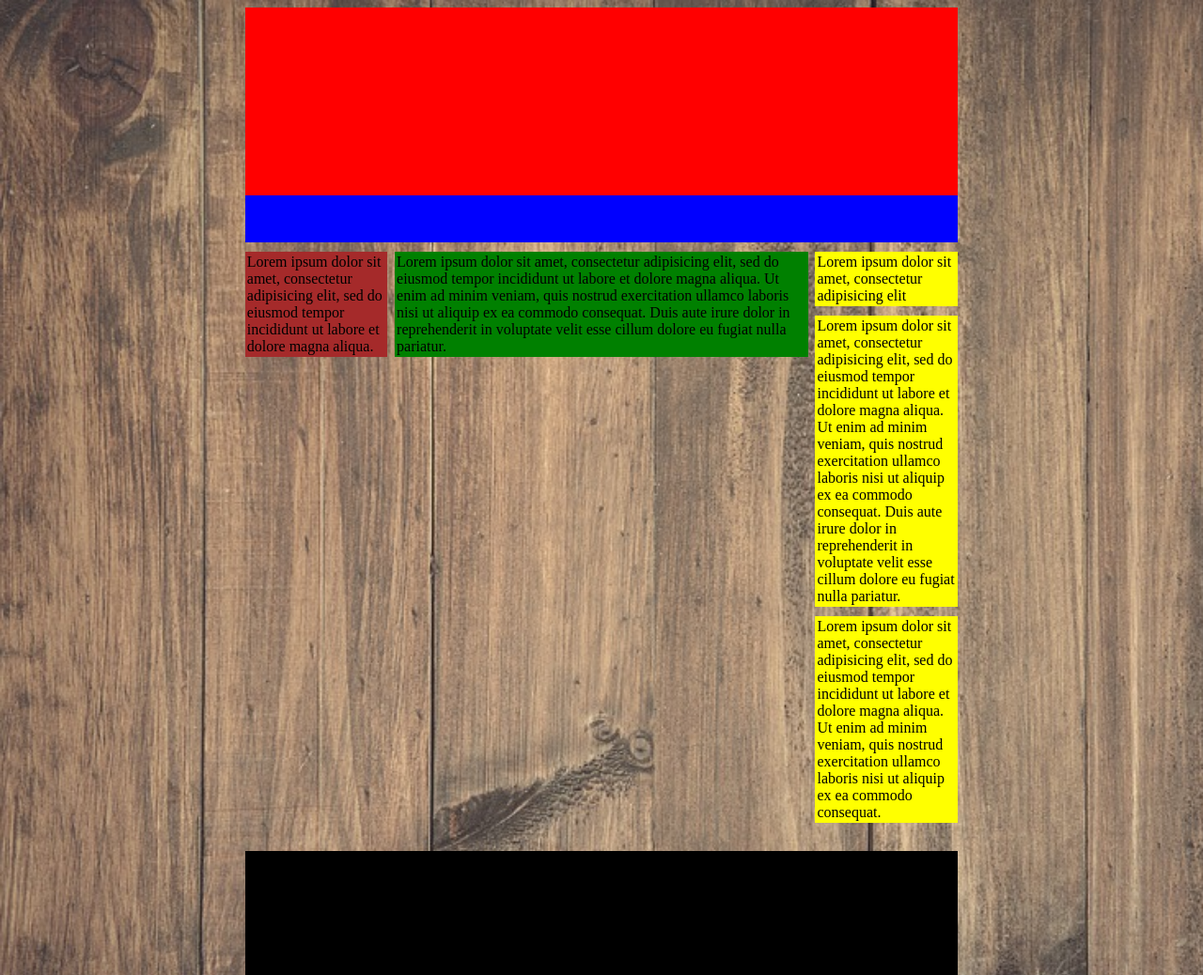
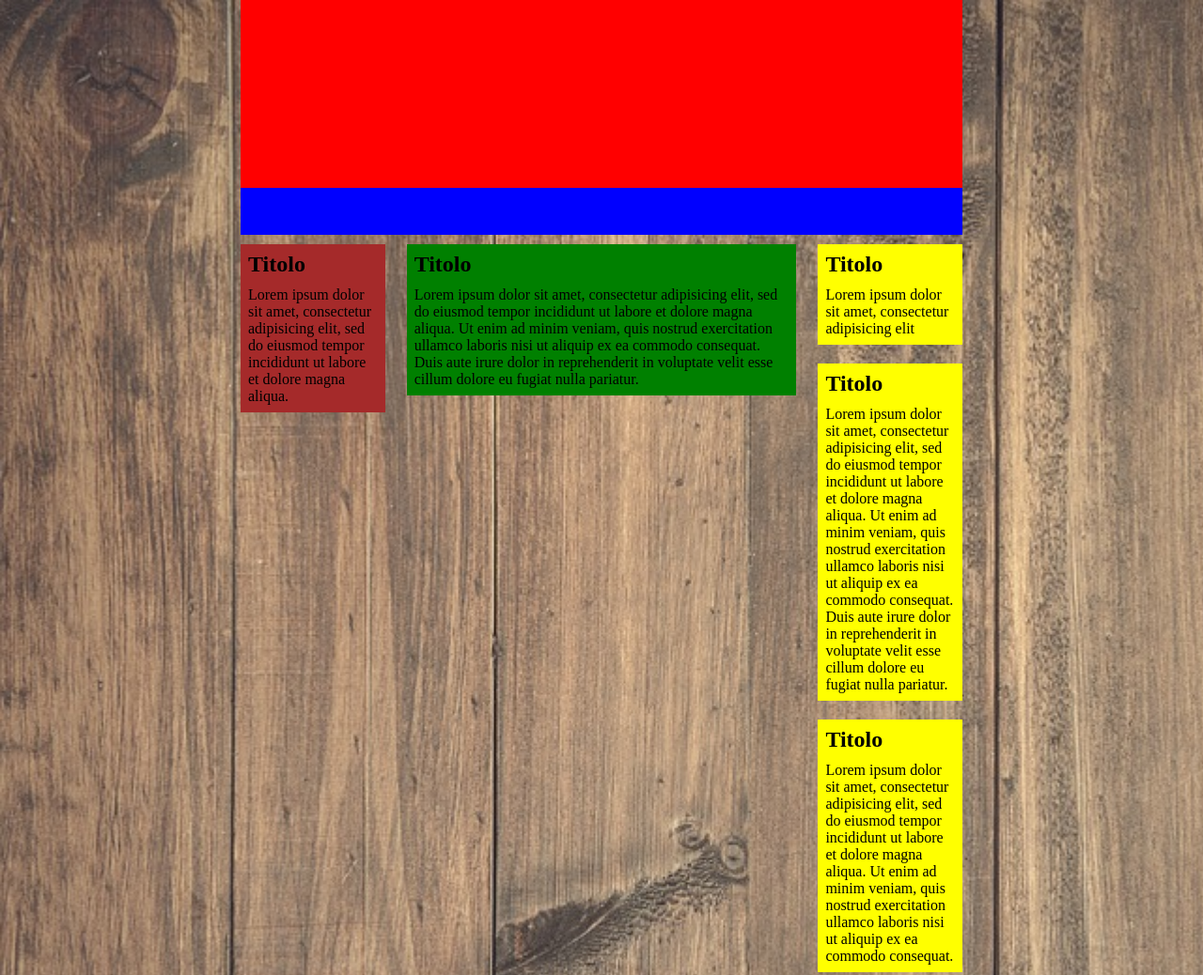
Before and after one commit to filipposchianchi/htmlcss-struttura-wp, a plain HTML site: page index.html in a window 1280 px wide. Shown: the top 1038 px of the page at 94% size. Drawn offline with Linux system fonts and the light colour scheme.

Commit message:
modificati margini colonne

```diff
--- a/assets/css/style.css
+++ b/assets/css/style.css
@@ -4,6 +4,7 @@ body {
 }
 
 *{
+  margin: 0;
   border: 0;
   padding: 0;
   box-sizing: border-box;
@@ -34,20 +35,23 @@ main:after {
   clear: both;
 }
 
+h2 {
+  margin-bottom: 10px;
+}
 .primacolonna {
   float: left;
   width: 20%;
   background-color: brown;
-  padding: 2px;
+  padding: 8px;
 }
 
 .secondacolonna {
   float: left;
-  width: 58%;
+  width: 54%;
   background-color: green;
-  margin-right: 1%;
-  margin-left: 1%;
-  padding: 2px;
+  margin-right: 3%;
+  margin-left: 3%;
+  padding: 8px;
 }
 
 .terzacolonna{
@@ -57,8 +61,8 @@ main:after {
 
 .terzacolonna div {
   background-color: yellow;
-  margin-bottom: 10px;
-  padding: 2px;
+  margin-bottom: 20px;
+  padding: 8px;
 }
 
 .footer {
--- a/index.html
+++ b/index.html
@@ -23,22 +23,27 @@
 
       <!--blocco prima colonna -->
         <div class="primacolonna">
+          <h2>Titolo</h2>
           Lorem ipsum dolor sit amet, consectetur adipisicing elit, sed do eiusmod tempor incididunt ut labore et dolore magna aliqua.
         </div>
 
       <!--blocco seconda colonna -->
         <div class="secondacolonna">
+          <h2>Titolo</h2>
           Lorem ipsum dolor sit amet, consectetur adipisicing elit, sed do eiusmod tempor incididunt ut labore et dolore magna aliqua. Ut enim ad minim veniam, quis nostrud exercitation ullamco laboris nisi ut aliquip ex ea commodo consequat. Duis aute irure dolor in reprehenderit in voluptate velit esse cillum dolore eu fugiat nulla pariatur.
         </div>
       <!--blocco terza colonna -->
         <div class="terzacolonna">
           <div>
+            <h2>Titolo</h2>
             Lorem ipsum dolor sit amet, consectetur adipisicing elit
           </div>
           <div>
+            <h2>Titolo</h2>
             Lorem ipsum dolor sit amet, consectetur adipisicing elit, sed do eiusmod tempor incididunt ut labore et dolore magna aliqua. Ut enim ad minim veniam, quis nostrud exercitation ullamco laboris nisi ut aliquip ex ea commodo consequat. Duis aute irure dolor in reprehenderit in voluptate velit esse cillum dolore eu fugiat nulla pariatur.
           </div>
           <div>
+            <h2>Titolo</h2>
             Lorem ipsum dolor sit amet, consectetur adipisicing elit, sed do eiusmod tempor incididunt ut labore et dolore magna aliqua. Ut enim ad minim veniam, quis nostrud exercitation ullamco laboris nisi ut aliquip ex ea commodo consequat.
           </div>
         </div>
```
